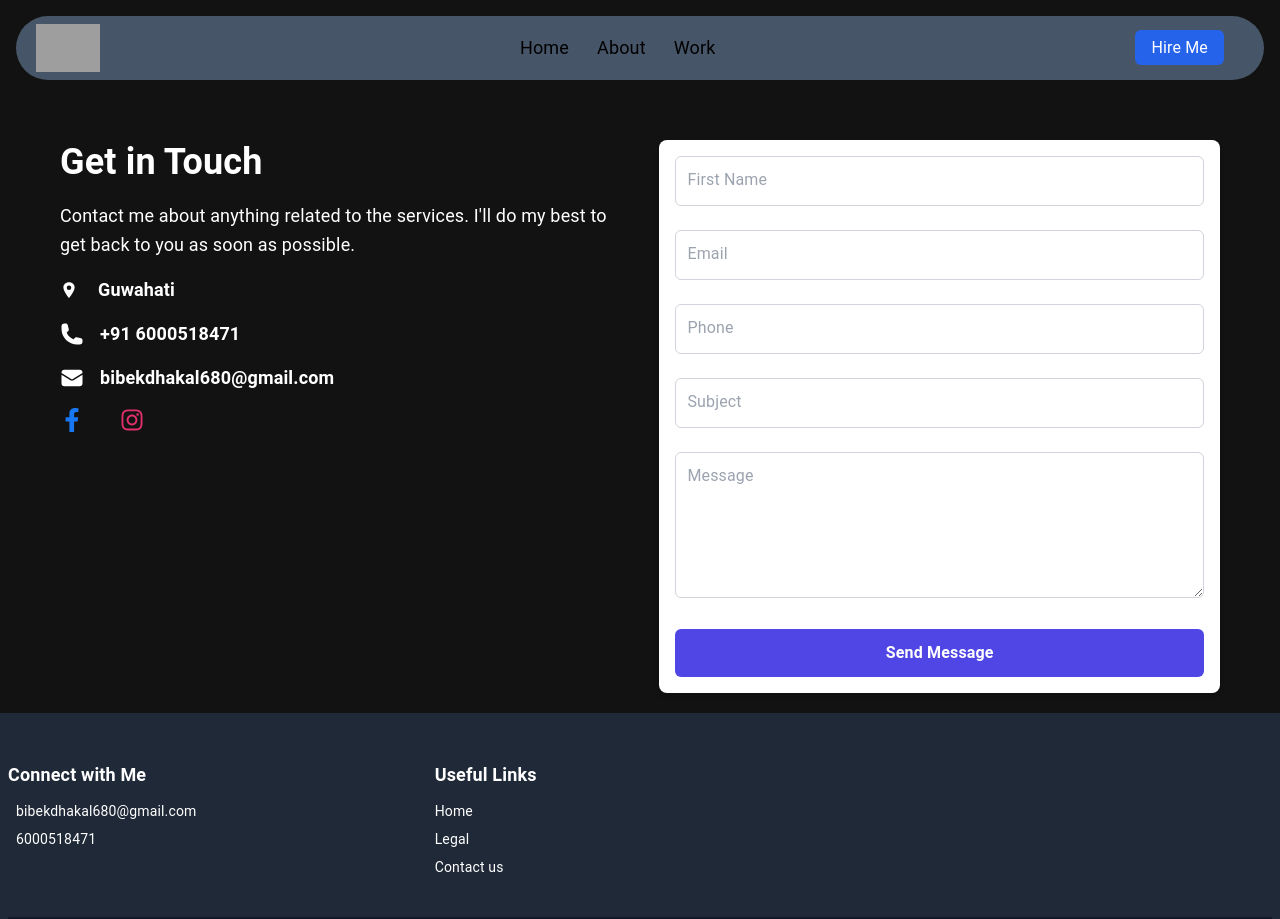
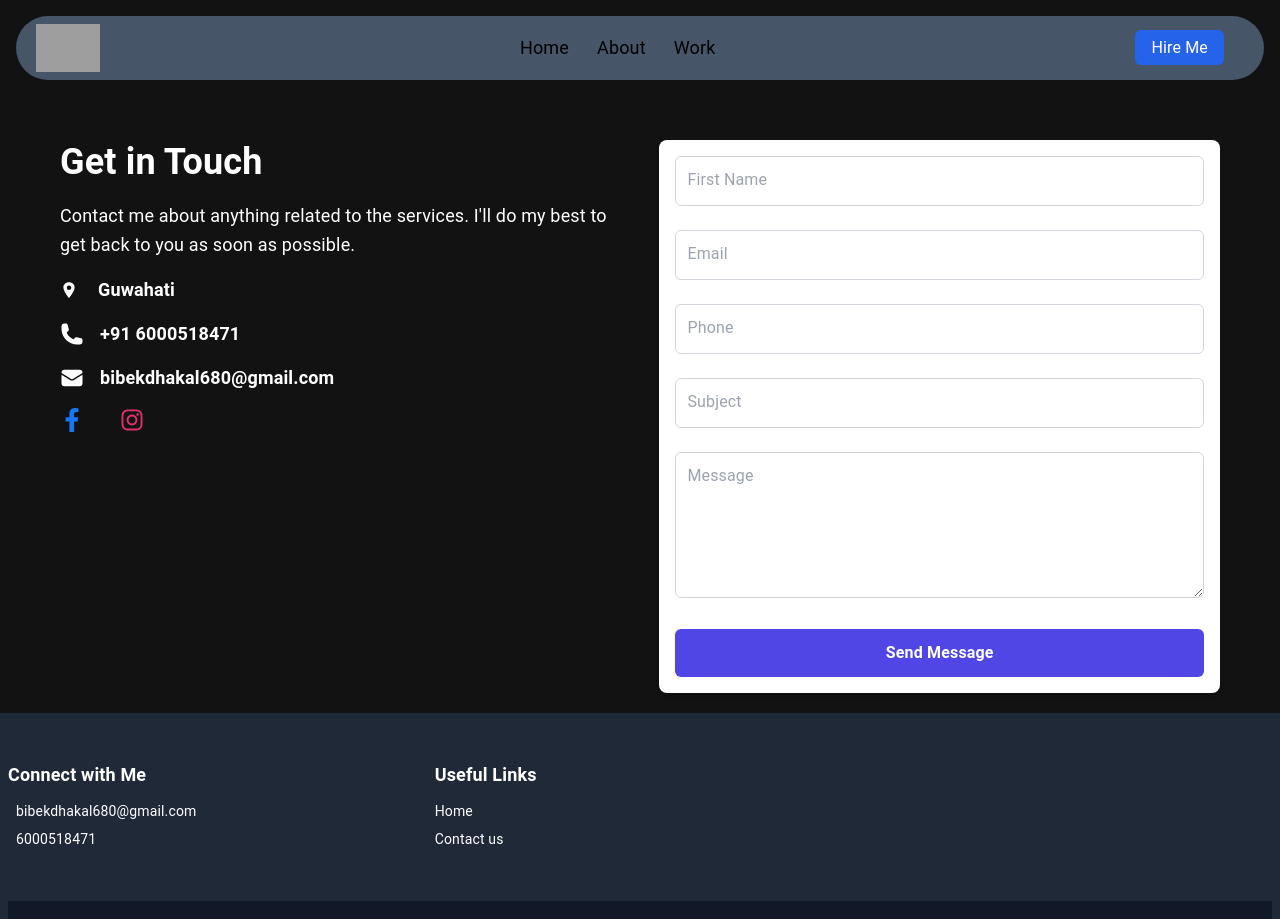
Before and after one commit to not46/portfolio, a React (Vite) app: page /contact in a window 1280 px wide. Shown: the top 919 px of the page. Built offline with nearby package versions, Linux system fonts and the light colour scheme; grey boxes are pictures that could not be loaded.

Commit message:
Update Footer.jsx

```diff
--- a/src/components/Footer.jsx
+++ b/src/components/Footer.jsx
@@ -34,7 +34,6 @@ const Footer = () => {
                 <h5 className="text-lg font-semibold">Useful Links</h5>
                 <ul className="list-none space-y-2">
                   <li><NavLink to="/" className="hover:underline">Home</NavLink></li>
-                  <li><NavLink to="#" className="hover:underline">Legal</NavLink></li>
                   <li><NavLink to="/" className="hover:underline">Contact us</NavLink></li>
                 </ul>
               </div>
```
